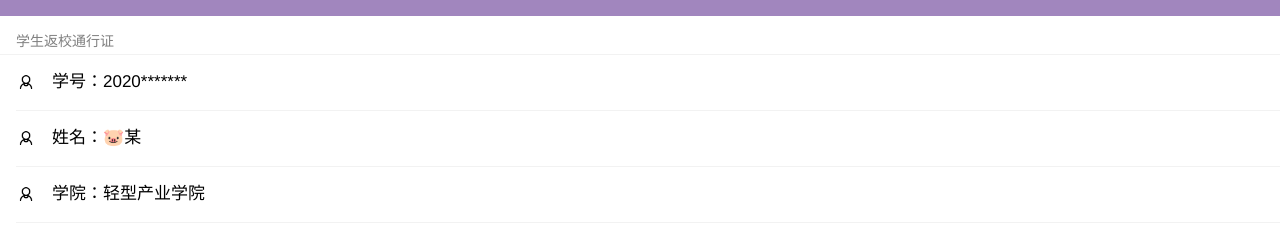
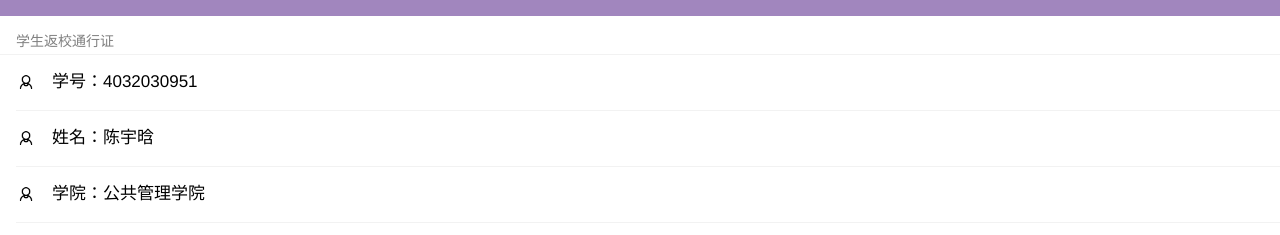
Before and after one commit to Pass302302/zzfreturn, a plain HTML site: page index.html in a window 1280 px wide. Shown: the part 189-424 px from the top of the page. Drawn offline with Linux system fonts and the light colour scheme.

Commit message:
Update index.html

```diff
--- a/index.html
+++ b/index.html
@@ -21,19 +21,19 @@
 		<div class="weui-cell  weui-cell_example">
 			<div class="weui-cell__hd"><img src="images/person.png" alt="" style="width: 20px; margin-right: 16px; display: block;"></div>
 			<div class="weui-cell__bd">
-				<p>学号：2020*******</p>
+				<p>学号：4032030951 </p>
 			</div>
 		</div>
 		<div class="weui-cell  weui-cell_example">
 			<div class="weui-cell__hd"><img src="images/person.png" alt="" style="width: 20px; margin-right: 16px; display: block;"></div>
 			<div class="weui-cell__bd">
-				<p>姓名：🐷某</p>
+				<p>姓名：陈宇晗 </p>
 			</div>
 		</div>
 		<div class="weui-cell  weui-cell_example">
 			<div class="weui-cell__hd"><img src="images/person.png" alt="" style="width: 20px; margin-right: 16px; display: block;"></div>
 			<div class="weui-cell__bd">
-				<p>学院：轻型产业学院</p>
+				<p>学院：公共管理学院</p>
 			</div>
 		</div>
 		<div class="weui-cell  weui-cell_example">
```
